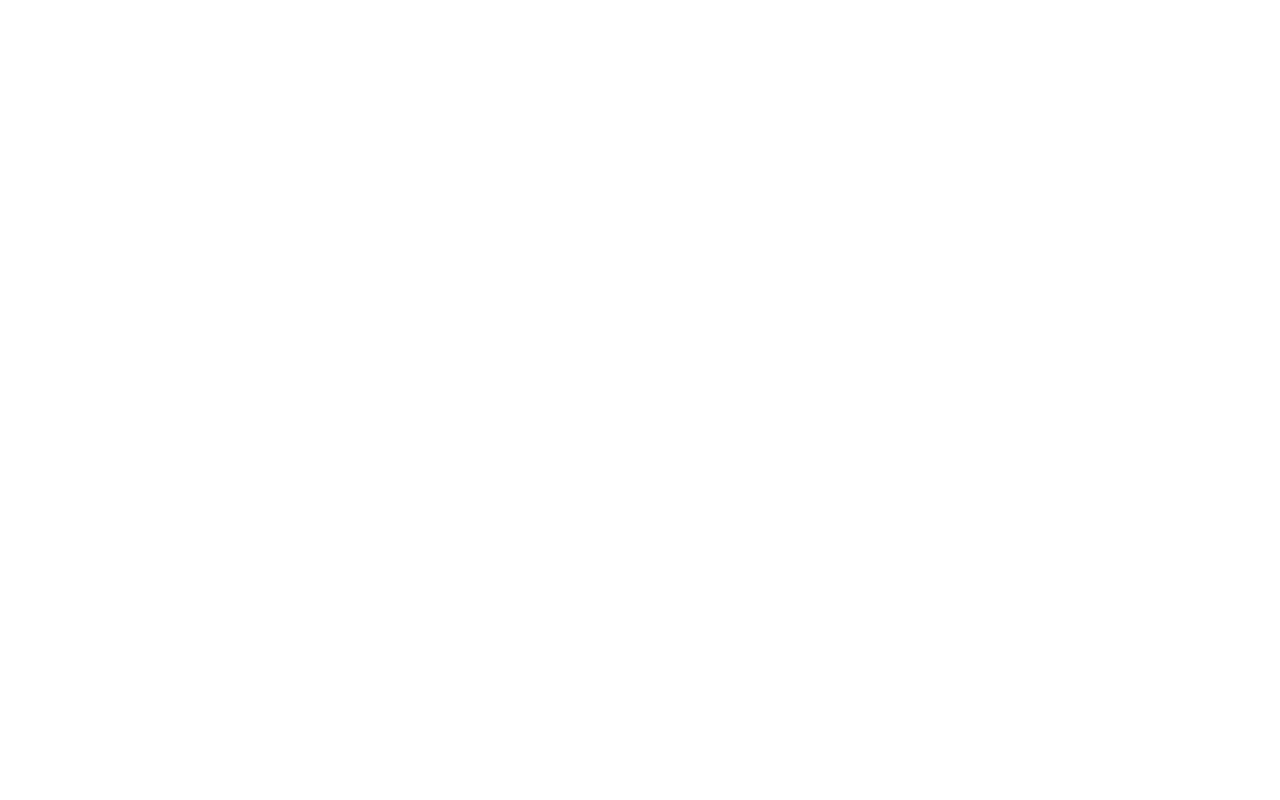
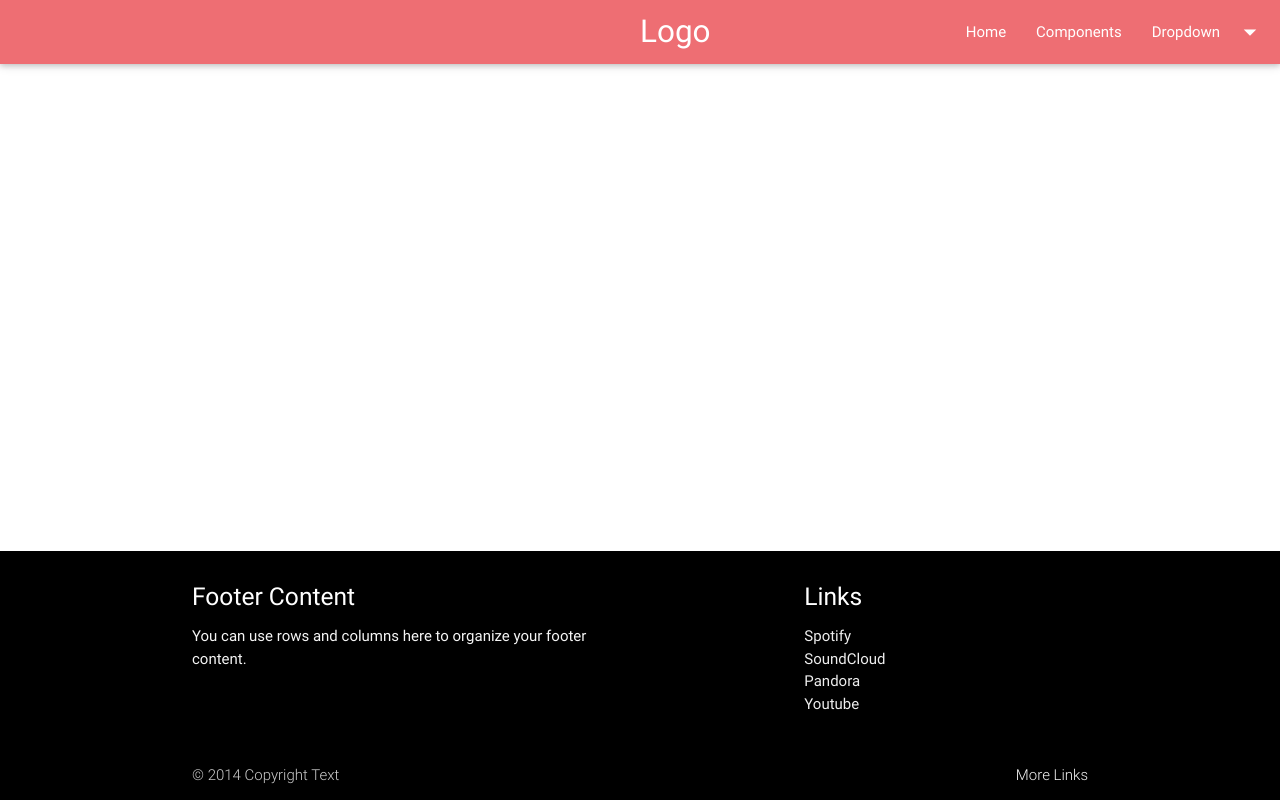
Before and after one commit to jaxxsgilinsky/jaxxsgilinsky.github.io, a plain HTML site: page finalproject/public_html/videos.html in a window 1280 px wide. Drawn offline with nearby package versions, Linux system fonts and the light colour scheme.

Commit message:
still working

```diff
--- a/finalproject/public_html/css/style.css
+++ b/finalproject/public_html/css/style.css
@@ -9,5 +9,5 @@ main {
 }
 
  .parallax-container {
-      height: 100vh;
+      height: 500px;
   }
--- a/finalproject/public_html/js/java.js
+++ b/finalproject/public_html/js/java.js
@@ -1,3 +1,4 @@
  $(document).ready(function(){
       $('.parallax').parallax();
+      $(".dropdown-button").dropdown();
     });
--- a/finalproject/public_html/videos.html
+++ b/finalproject/public_html/videos.html
@@ -1,18 +1,78 @@
 <!DOCTYPE html>
   <html>
     <head>
+        <title>Final Project| Videos</title>
       <!--Import Google Icon Font-->
       <link href="http://fonts.googleapis.com/icon?family=Material+Icons" rel="stylesheet">
       <!--Import materialize.css-->
       <link type="text/css" rel="stylesheet" href="css/materialize.min.css"  media="screen,projection"/>
+      <link type="text/css" rel="stylesheet" href="css/videos.css"</link>
 
       <!--Let browser know website is optimized for mobile-->
       <meta name="viewport" content="width=device-width, initial-scale=1.0"/>
     </head>
 
     <body>
+        <header>
+    <ul id="dropdown1" class="dropdown-content">
+      <li><a href="#!">one</a></li>
+      <li><a href="#!">two</a></li>
+      <li class="divider"></li>
+      <li><a href="#!">three</a></li>
+    </ul>
+    <nav>
+      <div class="nav-wrapper center">
+        <a href="#!" class="brand-logo">Logo</a>
+        <ul class="right hide-on-med-and-down">
+          <li><a href="index.html">Home</a></li>
+          <li><a href="badges.html">Components</a></li>
+          <!-- Dropdown Trigger -->
+          <li><a class="dropdown-button" href="#!" data-activates="dropdown1">Dropdown<i class="material-icons right">arrow_drop_down</i></a></li>
+        </ul>
+      </div>
+    </nav>
+        </header>
+        <main>
+            <div class="container">
+                <div class="row">
+                    <h1 class="center-align"></h1>
+                    <div class="row">
+                        <div class="col s12 main-container">
+
+                        </div>
+                    </div>
+                </div>
+            </div>
+        </main>
+        <footer class="page-footer black lighten-1">
+          <div class="container">
+            <div class="row">
+              <div class="col l6 s12">
+                <h5 class="white-text">Footer Content</h5>
+                <p class="grey-text text-lighten-4">You can use rows and columns here to organize your footer content.</p>
+              </div>
+              <div class="col l4 offset-l2 s12">
+                <h5 class="white-text">Links</h5>
+                <ul>
+                  <li><a class="grey-text text-lighten-3" href="https://www.spotify.com/us/">Spotify</a></li>
+                  <li><a class="grey-text text-lighten-3" href="https://soundcloud.com/charts/top">SoundCloud</a></li>
+                  <li><a class="grey-text text-lighten-3" href="http://www.pandora.com/account/sign-in">Pandora</a></li>
+                  <li><a class="grey-text text-lighten-3" href="https://www.youtube.com/playlist?list=PLFgquLnL59alCl_2TQvOiD5Vgm1hCaGSI">Youtube</a></li>
+                </ul>
+              </div>
+            </div>
+          </div>
+          <div class="footer-copyright black lighten-1">
+            <div class="container">
+            © 2014 Copyright Text
+            <a class="grey-text text-lighten-4 right" href="#!">More Links</a>
+            </div>
+          </div>
+        </footer>
+    </body>
       <!--Import jQuery before materialize.js-->
       <script type="text/javascript" src="https://code.jquery.com/jquery-2.1.1.min.js"></script>
       <script type="text/javascript" src="js/materialize.min.js"></script>
+      <script type="text/javascript" src="js/java.js"></script>
     </body>
   </html>
```
Also changed, not shown: finalproject/public_html/index.html (+1 -2 lines), finalproject/public_html/songs.html (+22 -7 lines).
